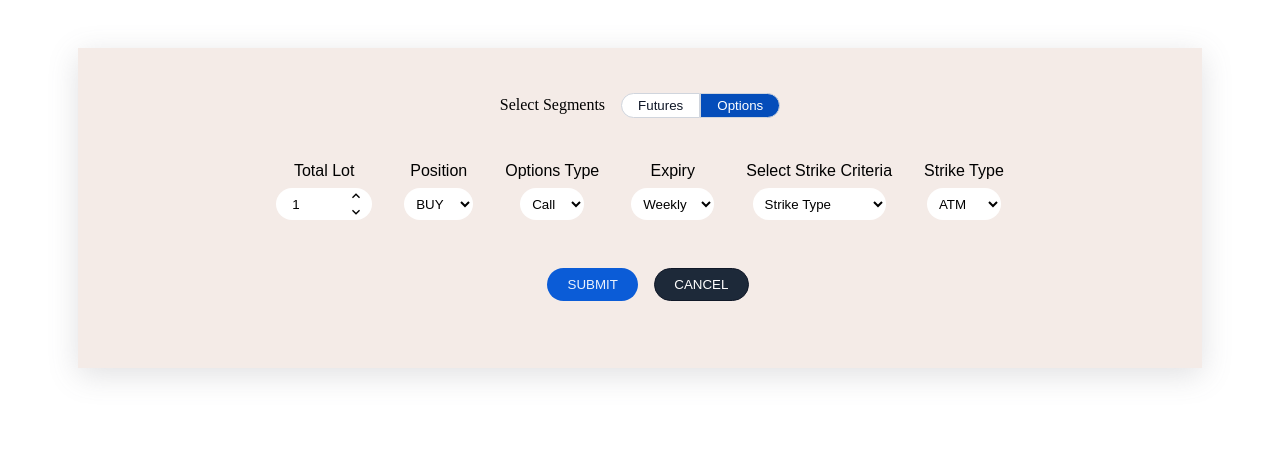
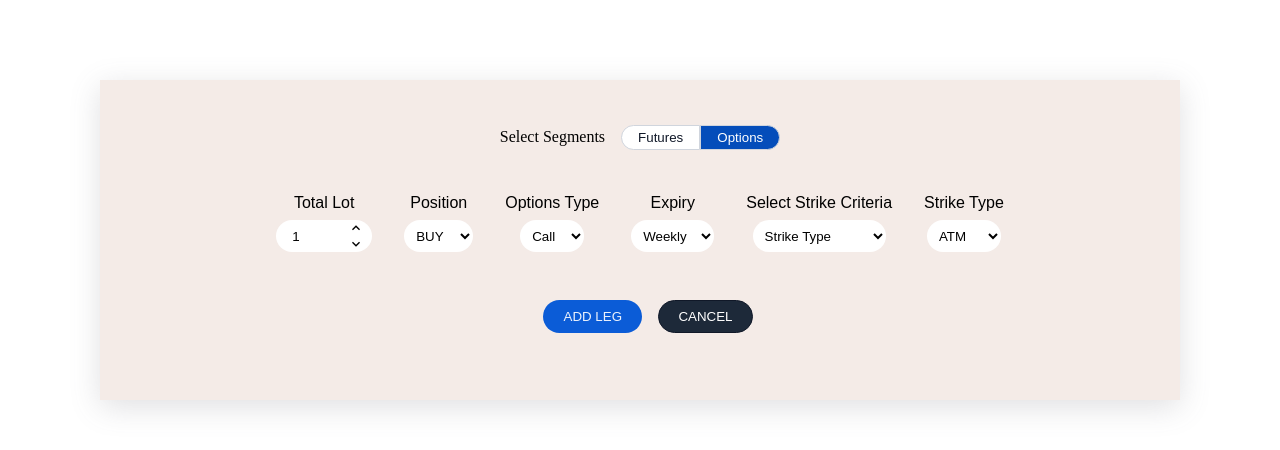
Before and after one commit to gokuljs/algo-post-leg-builder-feature, a React (Create React App) app: page / in a window 1280 px wide. Shown: the top 450 px of the page. Built offline with nearby package versions, Linux system fonts and the light colour scheme.

Commit message:
deleteion clone-creation process integration

```diff
--- a/src/App.tsx
+++ b/src/App.tsx
@@ -12,7 +12,18 @@ function App() {
   console.log(jsonData, "ssss");
   return (
     <MainContainer>
-      <HomePage setJsonData={setJsonData} />
+      <HomePage setJsonData={setJsonData} jsonData={jsonData} />
+      {Array.isArray(jsonData) &&
+        jsonData.length > 0 &&
+        React.Children.toArray(
+          jsonData.map((value) => (
+            <HomePage
+              setJsonData={setJsonData}
+              jsonData={jsonData}
+              currentValue={value}
+            />
+          ))
+        )}
     </MainContainer>
   );
 }
--- a/src/components/DropDown/CustomDropdown/Index.tsx
+++ b/src/components/DropDown/CustomDropdown/Index.tsx
@@ -3,12 +3,42 @@ import React from "react";
 import { CustomSelect, CustomSelectContainer } from "./styles";
 import { DropDownProps } from "./types";
 
-function CustomDropDown({ name, fieldName, lists, register }: DropDownProps) {
+function CustomDropDown({
+  name,
+  fieldName,
+  lists,
+  register,
+  currentIndexValue,
+  setCurrentIndexValue,
+  setCurrentDropDownValue,
+}: DropDownProps) {
+  const handleDropDownChange = (e: React.ChangeEvent<HTMLInputElement>) => {
+    if (fieldName === "strikeCriteria" && e.target.value) {
+      setCurrentDropDownValue(e.target.value);
+    }
+    if (currentIndexValue) {
+      setCurrentIndexValue({
+        ...currentIndexValue,
+        [fieldName]: e.target.value,
+      });
+    }
+  };
+  console.log({ currentIndexValue }, "ssss");
   return (
     <CustomSelectContainer>
       {name && <p className="label">{name}</p>}
       <Grid>
-        <CustomSelect {...register(fieldName)}>
+        <CustomSelect
+          defaultValue={
+            currentIndexValue && currentIndexValue[fieldName]
+              ? currentIndexValue[fieldName]
+              : ""
+          }
+          {...register(fieldName)}
+          onChange={(e: React.ChangeEvent<HTMLInputElement>) => {
+            handleDropDownChange(e);
+          }}
+        >
           {lists &&
             Array.isArray(lists) &&
             lists.length > 0 &&
--- a/src/components/DropDown/CustomDropdown/types.ts
+++ b/src/components/DropDown/CustomDropdown/types.ts
@@ -1,6 +1,10 @@
+import { Dispatch } from "react";
 export type DropDownProps = {
   name?: string;
   fieldName: string;
   lists?: any[];
   register: any;
+  setCurrentDropDownValue: Dispatch<string>;
+  currentIndexValue: any;
+  setCurrentIndexValue: Dispatch<any>;
 };
--- a/src/components/customInputs/NumberInput/types.ts
+++ b/src/components/customInputs/NumberInput/types.ts
@@ -1,6 +1,10 @@
+import { Dispatch } from "react";
+
 export type NumberInputProps = {
   name?: string;
   fieldName: string;
   register?: any;
   setValue: any;
+  currentIndexValue: any;
+  setCurrentIndexValue: Dispatch<any>;
 };
--- a/src/pages/HomePage/index.tsx
+++ b/src/pages/HomePage/index.tsx
@@ -1,5 +1,6 @@
+/* eslint-disable react-hooks/exhaustive-deps */
 import { Grid } from "@mui/material";
-import React, { useId, useState } from "react";
+import React, { useEffect, useState } from "react";
 import NumberInput from "../../components/customInputs/NumberInput";
 import CustomDropDown from "../../components/DropDown/CustomDropdown/Index";
 import {
@@ -7,6 +8,7 @@ import {
   CustomButton,
   FormContainer,
   HomePageWrapper,
+  IconsContainer,
   MainContainer,
   OptionsContainer,
   SegmentContainer,
@@ -16,19 +18,67 @@ import { SEGMENTS, StrikeCriteria } from "./types";
 import { inputList, leftButtonBorder, rightButtonBorder } from "./utils";
 import { useForm } from "react-hook-form";
 import uuid from "react-uuid";
+import CancelIcon from "@mui/icons-material/Cancel";
+import ContentCopyTwoToneIcon from "@mui/icons-material/ContentCopyTwoTone";
 
-function HomePage({ setJsonData }: { setJsonData: any }) {
+function HomePage({
+  setJsonData,
+  jsonData,
+  currentValue,
+}: {
+  setJsonData: any;
+  jsonData: any;
+  currentValue?: any;
+}) {
   const [segments, setSegments] = useState<SEGMENTS>("OPTIONS");
-  const { register, handleSubmit, watch, setValue } = useForm();
+  const { register, handleSubmit, setValue } = useForm();
+  const [currentIndexValue, setCurrentIndexValue] = useState(
+    currentValue ? currentValue : null
+  );
+  const [currentDropDownValue, setCurrentDropDownValue] = useState(
+    currentIndexValue && currentIndexValue?.strikeCriteria
+      ? currentIndexValue?.strikeCriteria
+      : "Strike Type"
+  );
+
+  useEffect(() => {
+    if (currentIndexValue) {
+      const tempArr = [...jsonData];
+      const index = tempArr.findIndex(
+        (item: any) => item.id === currentIndexValue?.id
+      );
+      tempArr.splice(index, 1, currentIndexValue);
+      console.log({ tempArr }, "ssss");
+      setJsonData([...tempArr]);
+    }
+  }, [currentIndexValue]);
+
   const onSubmit = (data: any) => {
     data = { ...data, id: uuid(), Lots: String(data?.Lots) };
-    setJsonData((arr: []) => [...arr, data]);
+    setJsonData((arr: any) => [...arr, data]);
   };
-  const selectedStrikeCriteria = watch("strikeCriteria");
+
+  const deletion = () => {
+    if (currentIndexValue) {
+      const tempArr = [...jsonData];
+      const index = tempArr.findIndex(
+        (item: any) => item.id === currentIndexValue?.id
+      );
+      tempArr.splice(index, 1);
+      setJsonData([...tempArr]);
+    }
+  };
+
+  const currentIndexValueDuplication = () => {
+    if (currentIndexValue) {
+      const duplicateValue = { ...currentIndexValue, id: uuid() };
+      setJsonData((arr: any) => [...arr, duplicateValue]);
+    }
+  };
 
   const handleStrikeCriteria = () => {
     switch (true) {
-      case selectedStrikeCriteria === StrikeCriteria.STRADDLE_WIDTH:
+      case currentDropDownValue === StrikeCriteria.STRADDLE_WIDTH:
         return (
           <StraddleWidthOptions
             display="flex"
@@ -37,13 +87,18 @@ function HomePage({ setJsonData }: { setJsonData: any }) {
           >
             [ATM Strike{" "}
             <CustomDropDown
+              currentIndexValue={currentIndexValue}
               name=""
+              setCurrentDropDownValue={setCurrentDropDownValue}
               fieldName="atmStrike"
               lists={["+", "-"]}
               register={register}
+              setCurrentIndexValue={setCurrentIndexValue}
             />{" "}
             (
             <NumberInput
+              setCurrentIndexValue={setCurrentIndexValue}
+              currentIndexValue={currentIndexValue}
               name=""
               fieldName="strikeAdjustMent"
               register={register}
@@ -52,16 +107,20 @@ function HomePage({ setJsonData }: { setJsonData: any }) {
             &times; ATM Straddle Price ) ]
           </StraddleWidthOptions>
         );
-      case selectedStrikeCriteria === StrikeCriteria.PREMIUM_RANGE:
+      case currentDropDownValue === StrikeCriteria.PREMIUM_RANGE:
         return (
           <Grid display="flex">
             <NumberInput
+              setCurrentIndexValue={setCurrentIndexValue}
+              currentIndexValue={currentIndexValue}
               name="Lower Range"
               fieldName="lowerRange"
               register={register}
               setValue={setValue}
             />
             <NumberInput
+              setCurrentIndexValue={setCurrentIndexValue}
+              currentIndexValue={currentIndexValue}
               name="Upper Range"
               fieldName="upperRange"
               register={register}
@@ -69,19 +128,25 @@ function HomePage({ setJsonData }: { setJsonData: any }) {
             />
           </Grid>
         );
-      default:
+      case currentDropDownValue === StrikeCriteria.STRIKE_TYPE:
         return (
           <CustomDropDown
+            currentIndexValue={currentIndexValue}
+            setCurrentIndexValue={setCurrentIndexValue}
+            setCurrentDropDownValue={setCurrentDropDownValue}
             name="Strike Type"
             fieldName="strikeType"
             lists={["ATM", "OTM1"]}
             register={register}
           />
         );
+      default:
+        return <></>;
     }
   };
   return (
     <HomePageWrapper display="flex" justifyContent="center" alignItems="center">
+      <Container showContainer={!!currentIndexValue}>
         <MainContainer
           className="mainContainer"
           justifyContent="center"
@@ -89,6 +154,19 @@ function HomePage({ setJsonData }: { setJsonData: any }) {
           item
           lg={12}
         >
+          {currentIndexValue && (
+            <IconsContainer>
+              <CancelIcon className="close-icon" onClick={() => deletion()} />
+              <span className="clipboard-copy-container">
+                <ContentCopyTwoToneIcon
+                  className="clipboard"
+                  onClick={() => currentIndexValueDuplication()}
+                />
+              </span>
+            </IconsContainer>
+          )}
+
+          {!currentIndexValue && (
             <SegmentContainer>
               <p className="segments-text">Select Segments</p>
               <Grid className="button-container">
@@ -108,6 +186,8 @@ function HomePage({ setJsonData }: { setJsonData: any }) {
                 </CustomButton>
               </Grid>
             </SegmentContainer>
+          )}
+
           <OptionsContainer container item display="flex" lg={12}>
             <FormContainer onSubmit={handleSubmit(onSubmit)}>
               {Array.isArray(inputList) &&
@@ -120,6 +200,11 @@ function HomePage({ setJsonData }: { setJsonData: any }) {
                           case value?.type === "DROPDOWN":
                             return (
                               <CustomDropDown
+                                setCurrentIndexValue={setCurrentIndexValue}
+                                currentIndexValue={currentIndexValue}
+                                setCurrentDropDownValue={
+                                  setCurrentDropDownValue
+                                }
                                 name={value.name}
                                 fieldName={value.filedName}
                                 lists={value.children}
@@ -129,6 +214,8 @@ function HomePage({ setJsonData }: { setJsonData: any }) {
                           default:
                             return (
                               <NumberInput
+                                setCurrentIndexValue={setCurrentIndexValue}
+                                currentIndexValue={currentIndexValue}
                                 name={value.name}
                                 fieldName={value.filedName}
                                 register={register}
@@ -141,13 +228,16 @@ function HomePage({ setJsonData }: { setJsonData: any }) {
                   ))
                 )}
               {handleStrikeCriteria()}
+              {!currentIndexValue && (
                 <Grid className="submit-container" container item lg={12}>
-              <input className="submit btn" type="submit" />
+                  <input className="submit btn" type="submit" value="Add Leg" />
                   <input className="cancel btn" type="button" value="cancel" />
                 </Grid>
+              )}
             </FormContainer>
           </OptionsContainer>
         </MainContainer>
+      </Container>
     </HomePageWrapper>
   );
 }
--- a/src/pages/HomePage/styles.tsx
+++ b/src/pages/HomePage/styles.tsx
@@ -7,20 +7,52 @@ export const HomePageWrapper = styled(Grid)`
   padding: 3rem 1rem;
 `;
 
-export const Container = styled(Grid)(() => ({
-  width: "90%",
-  minHeight: "40vh",
-  padding: "2rem",
-  background: "#d8c6bb47",
-  boxShadow: "rgba(100, 100, 111, 0.2) 0px 7px 29px 0px",
+export const Container = styled(Grid)(
+  ({ showContainer }: { showContainer: boolean }) => ({
+    minWidth: "90%",
+    minHeight: "40vh",
+    padding: "2rem",
+    background: showContainer ? "#d8c6bb47" : "transparent",
+    boxShadow: showContainer
+      ? "rgba(100, 100, 111, 0.2) 0px 7px 29px 0px"
+      : "none",
+    display: "flex",
+    justifyContent: "center",
+    alginItems: "center",
+  })
+);
+
+export const IconsContainer = styled(Grid)(() => ({
+  position: "absolute",
+  top: "-3%",
+  left: "99%",
+  ".close-icon": {
+    color: "red",
+    marginBottom: "0.5rem",
+  },
+  ".clipboard-copy-container": {
+    background: "#fff",
+    padding: "1rem",
+    display: "flex",
+    borderRadius: "24px",
+    justifyContent: "center",
+    alignItems: "center",
+    width: "22px",
+    height: "22px",
+  },
+  ".clipboard": {
+    fontSize: "1rem",
+    color: "#344054",
+  },
 }));
 
 export const MainContainer = styled(Grid)(() => ({
-  width: "90%",
+  width: "100%",
   minHeight: "40vh",
   padding: "2rem",
   backgroundColor: "#F4EBE7",
   boxShadow: "rgba(100, 100, 111, 0.2) 0px 7px 29px 0px",
+  position: "relative",
 }));
 
 export const SegmentContainer = styled(Grid)`
```
Also changed, not shown: src/components/customInputs/NumberInput/index.tsx (+21 -7 lines). Lines whose indentation alone changed are shown as unchanged.
